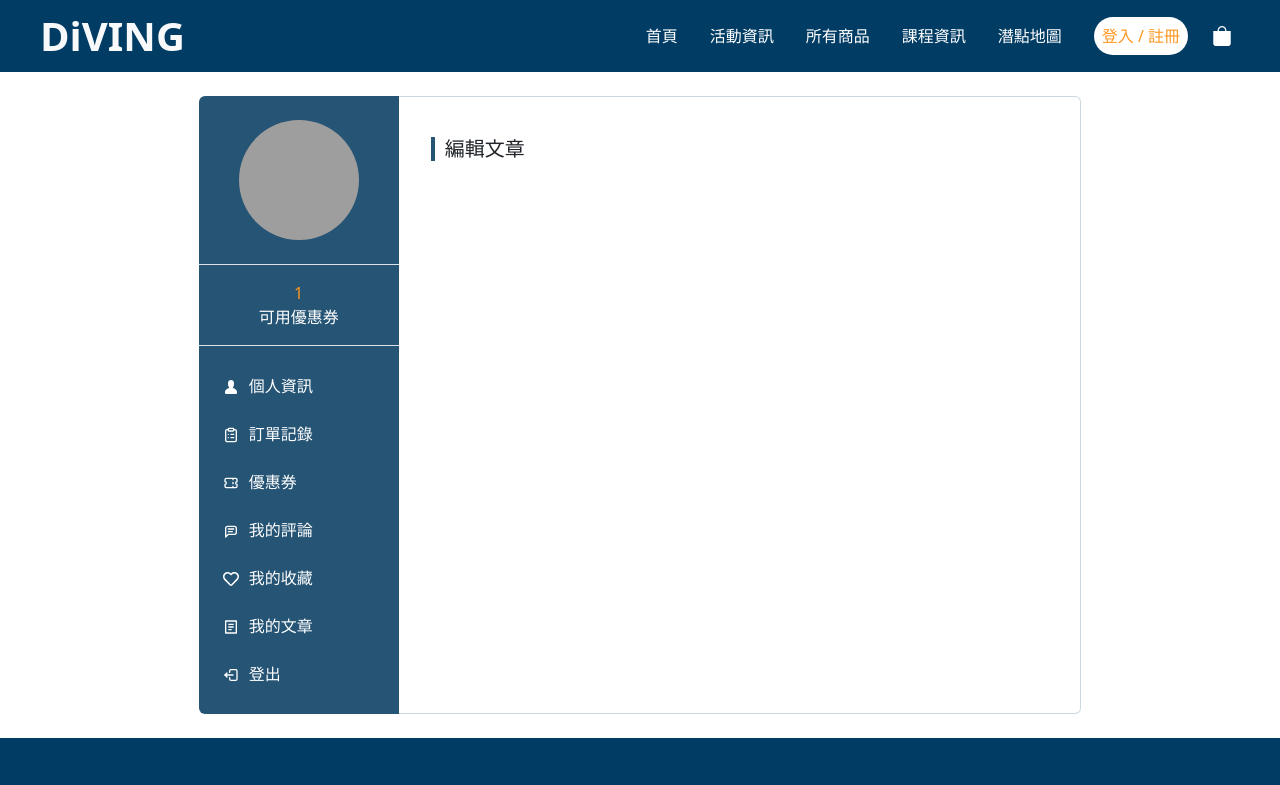
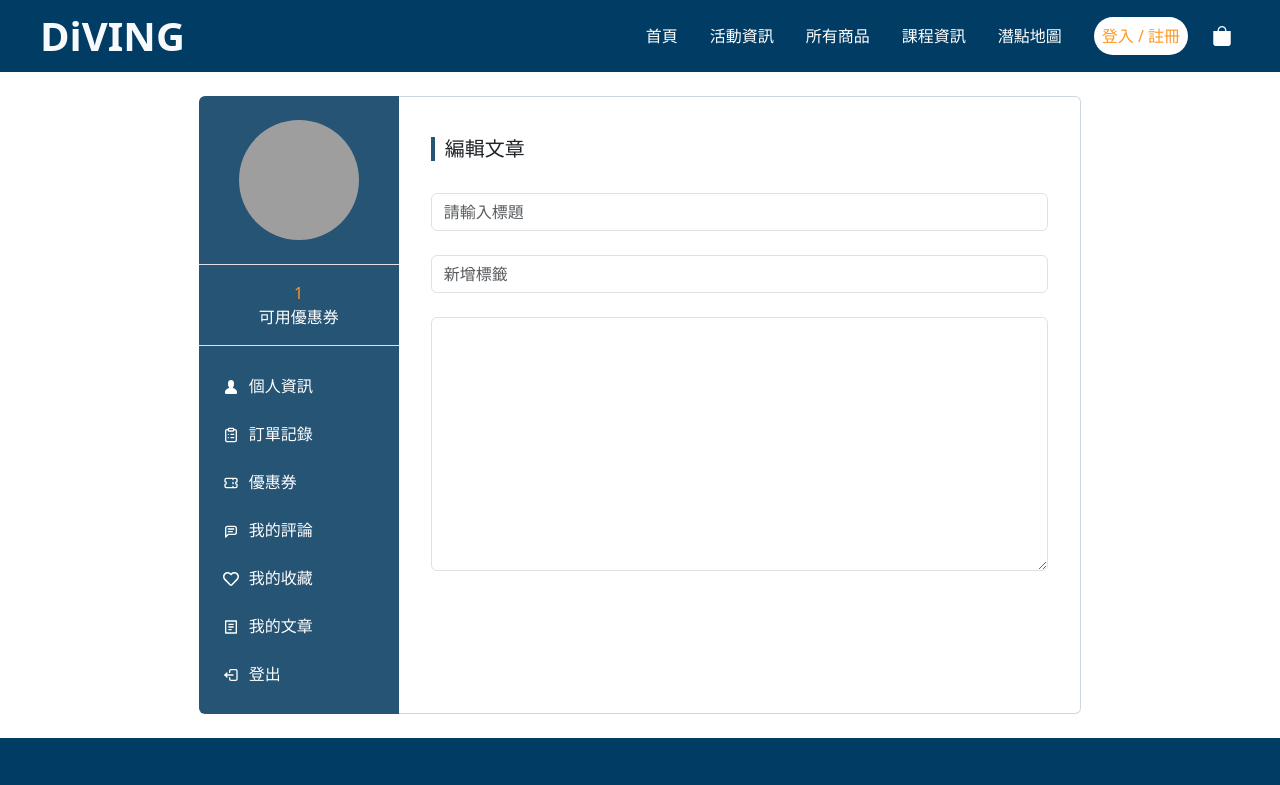
Before and after one commit to peznc810/DiVING, a Next.js app in the folder client/: page /dashboard/posts/edit in a window 1280 px wide. Shown: the top 785 px of the page. Built offline with nearby package versions, Linux system fonts and the light colour scheme; grey boxes are pictures that could not be loaded.

Commit message:
新增編輯文章example，可以再自行刪除

```diff
--- a/client/components/dashboard/form/posts/edit.js
+++ b/client/components/dashboard/form/posts/edit.js
@@ -12,6 +12,23 @@ export default function Form() {
             </div>
             <div className="accordion-body overflow-auto">
               {/* 從這裡加外掛 */}
+              <input
+                type="text"
+                className="form-control mb-4"
+                placeholder="請輸入標題"
+              />
+              <input
+                type="text"
+                className="form-control mb-4"
+                placeholder="新增標籤"
+              />
+              <textarea
+                name=""
+                id=""
+                cols="30"
+                rows="10"
+                className="form-control"
+              ></textarea>
             </div>
           </div>
         </div>
--- a/client/pages/users/login.js
+++ b/client/pages/users/login.js
@@ -10,9 +10,8 @@ export default function Login() {
         <title>會員登入</title>
       </Head>
       <main className={`${styles['main-style']} ${styles['main-layout']}`}>
-        <div className="d-flex justify-content-center">
+        <div className="d-flex justify-content-center mt-5">
           <div className={`${styles['card-style']} ${styles['card-layout']}`}>
-            {/* chrome會有一個自動填入的input功能，但無法修改其樣式，之後還是選用唇色做背景較合適 */}
             <form action="" method="post">
               <h2 className="fs-3 mb-4 text-center">會員登入</h2>
               <div className={`mb-3 ${styles['input-style']}`}>
--- a/client/pages/users/styles.module.scss
+++ b/client/pages/users/styles.module.scss
@@ -1,9 +1,4 @@
 @import '@/styles/variable.scss';
-
-/* 預設樣式 */
-.fs-12 {
-  font-size: 12px;
-}
 
 /* 主視覺 */
 .main-layout {
```
